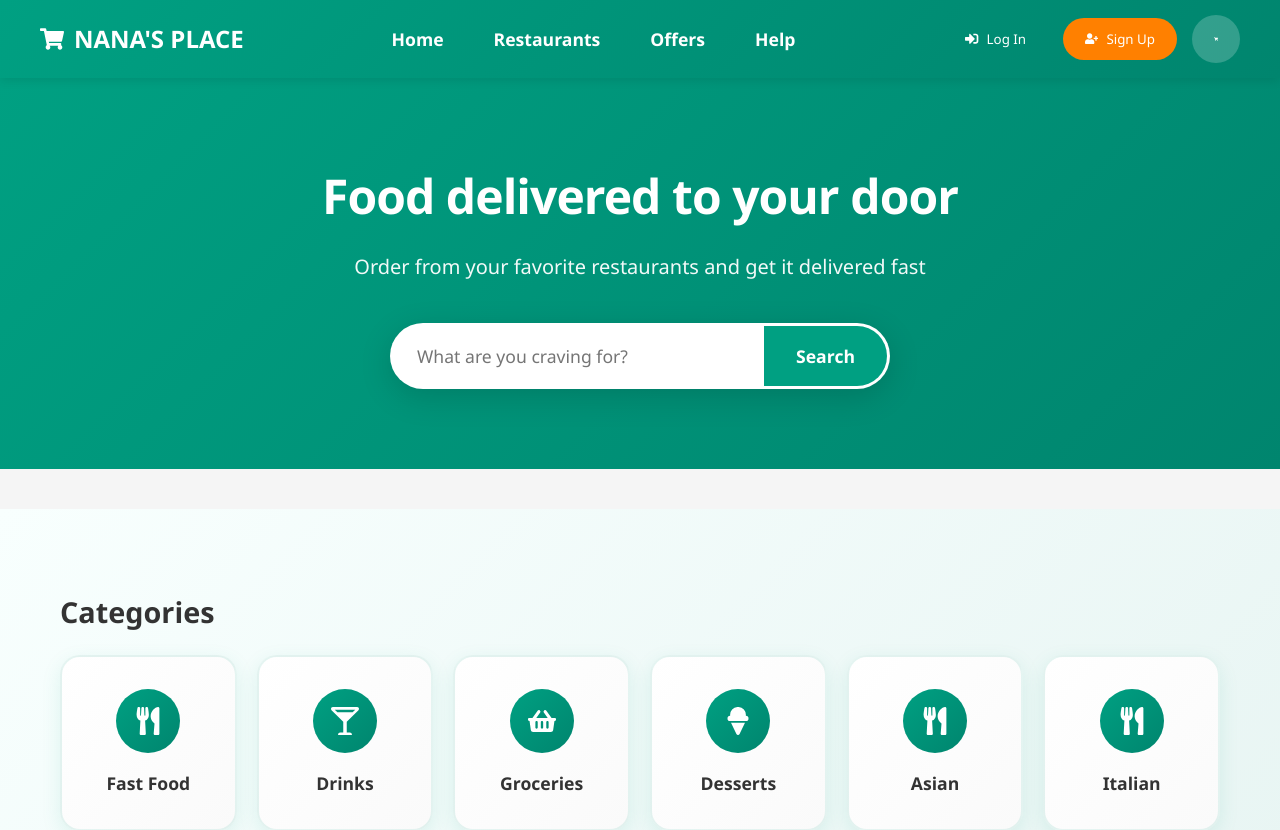
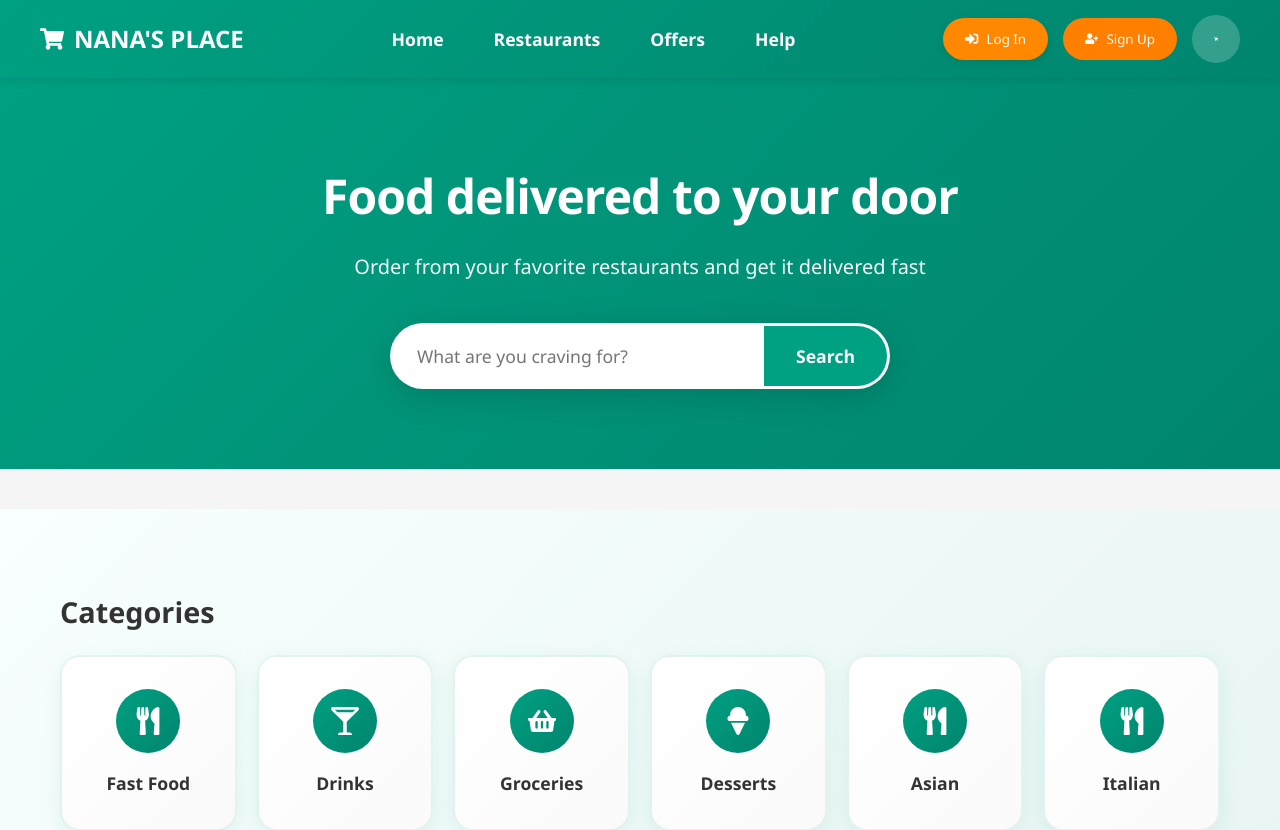
Before and after one commit to annetnyabuto/NANA_PLACE, a React (Vite) app: page / in a window 1280 px wide. Shown: the top 830 px of the page. Built offline with nearby package versions, Linux system fonts and the light colour scheme.

Commit message:
styling login button

```diff
--- a/src/styles/Header.css
+++ b/src/styles/Header.css
@@ -101,13 +101,17 @@ header {
 
 .login-btn {
   color: var(--white);
-  border-color: var(--white);
-  background: transparent;
+  border-color: #ff8800;
+  background: #ff8800;
+  backdrop-filter: blur(10px);
+  box-shadow: 0 2px 8px rgba(0, 0, 0, 0.1);
 }
 
 .login-btn:hover {
-  background-color: var(--white);
+  background: linear-gradient(135deg, var(--white), #f8f9fa);
   color: var(--primary-color);
+  transform: translateY(-2px);
+  box-shadow: 0 4px 15px rgba(255, 255, 255, 0.3);
 }
 
 .signup-btn {
```
